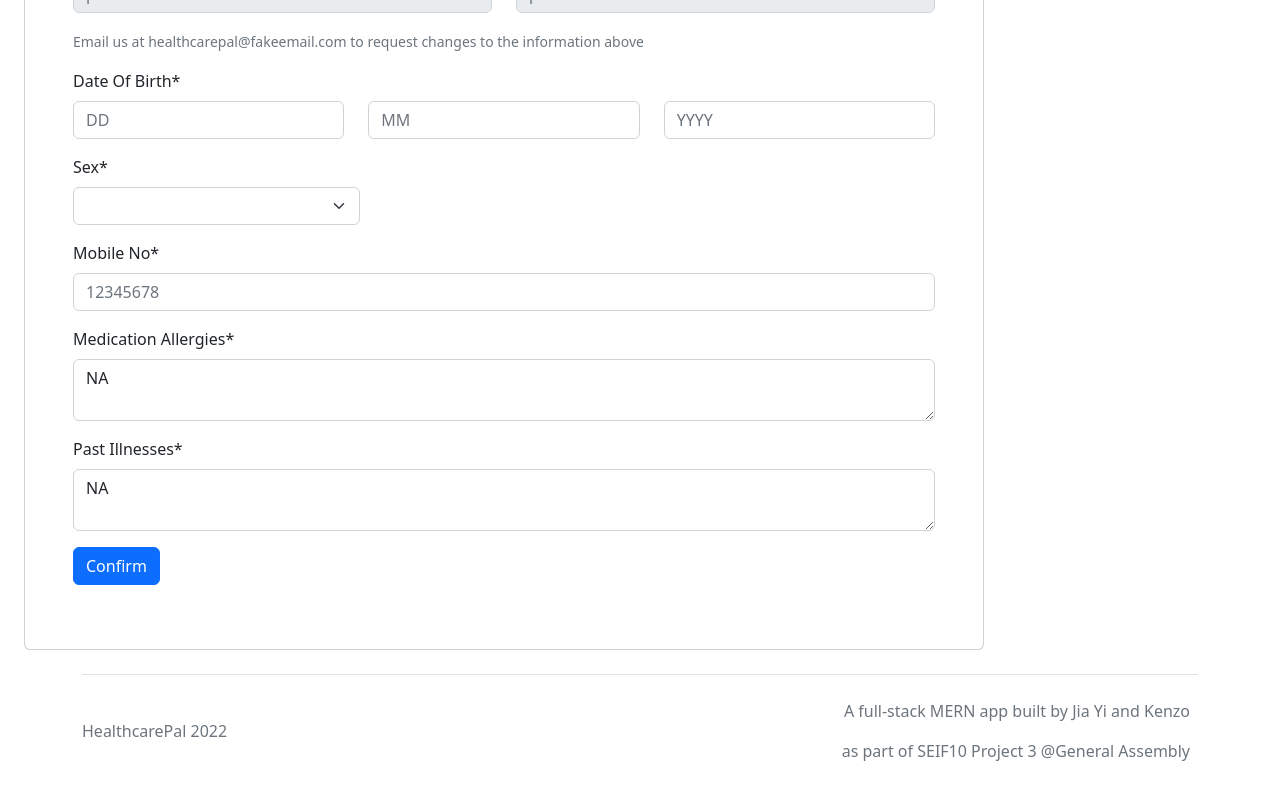
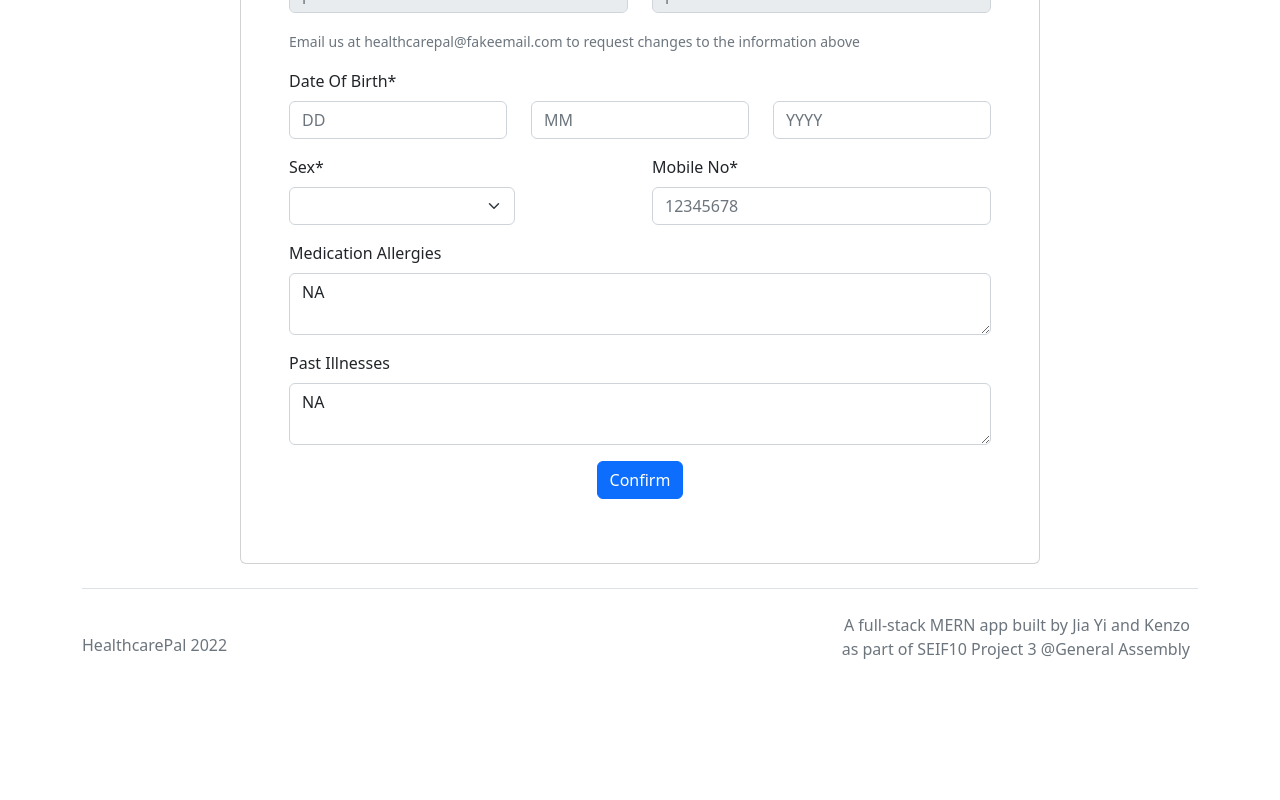
Before and after one commit to kenzonagari/SEIF10-Project3, a React (Vite) app in the folder apps/client/: page /createProfile in a window 1280 px wide. Shown: the part 370-1170 px from the top of the page. After the commit the page ends 1095 px from the top, so only its background shows below. Built offline with nearby package versions, Linux system fonts and the light colour scheme.

Commit message:
centered html elements

```diff
--- a/apps/client/src/pages/Footer.jsx
+++ b/apps/client/src/pages/Footer.jsx
@@ -6,8 +6,8 @@ export default function Footer () {
                 <p className="col-md-4 mb-0 text-muted">HealthcarePal 2022</p>
 
                 <ul className="d-flex flex-wrap nav col-md-4 justify-content-end">
-                    <li className="nav-item"><a className="nav-link px-2 text-muted">A full-stack MERN app built by Jia Yi and Kenzo</a></li>
-                    <li className="nav-item"><a className="nav-link px-2 text-muted">as part of SEIF10 Project 3 @General Assembly</a></li>
+                    <li className="nav-item"><a className="nav-link px-2 text-muted text-end">A full-stack MERN app built by Jia Yi and Kenzo as part of SEIF10 Project 3 @General Assembly</a></li>
+                    <li className="nav-item"><a className="nav-link px-2 text-muted"></a></li>
                 </ul>
             </footer>
         </div>
--- a/apps/client/src/pages/users/CreateProfile.jsx
+++ b/apps/client/src/pages/users/CreateProfile.jsx
@@ -30,9 +30,9 @@ export default function CreateProfile () {
     }
 
     return(
-        <div className="card m-4 p-5" style={{ width: "60rem" }}>
+        <div className="card m-4 p-5 mx-auto" style={{ width: "50rem" }}>
 
-            <div className="mb-3">
+            <div className="mb-3 text-center">
                 <h1>Complete Your Profile</h1>
             </div>
 
@@ -89,7 +89,9 @@ export default function CreateProfile () {
                     </div>
                 </div>
 
-                <div className="form-group col-md-4 mb-3">
+                <div className='row'>
+                    <div className='col'>
+                        <div className="form-group col-md-8 mb-3">
                             <label className='form-label'>Sex*</label>
                             <select className="form-select mb-3" id="sex" name="sex" required>
                                 <option value=""></option>
@@ -98,23 +100,26 @@ export default function CreateProfile () {
                                 <option value="nonbinary">Non-Binary</option>
                             </select>
                         </div>
-
-                <div className="mb-3">
+                    </div>
+                    <div className='col'>
+                        <div className="mb-3 md-10">
                             <Form.Label>Mobile No*</Form.Label>
                             <Form.Control type="text" id="mobile" name="mobile" placeholder="12345678" required/>
                         </div>
+                    </div>
+                </div>
 
                 <div className="mb-3">
-                    <Form.Label>Medication Allergies*</Form.Label>
+                    <Form.Label>Medication Allergies</Form.Label>
                     <textarea className="form-control" type="text" id="medAllergies" name="medAllergies" defaultValue="NA" />
                 </div>
 
                 <div className="mb-3">
-                    <Form.Label>Past Illnesses*</Form.Label>
+                    <Form.Label>Past Illnesses</Form.Label>
                     <textarea className="form-control" type="text" id="pastIllnesses" name="pastIllnesses" defaultValue="NA" />
                 </div>
 
-                <div className="mb-3">
+                <div className="mb-3 text-center">
                     <Button variant="primary" type="submit" disabled={false}>
                         Confirm
                     </Button>
--- a/apps/client/src/pages/users/Signin.jsx
+++ b/apps/client/src/pages/users/Signin.jsx
@@ -59,27 +59,27 @@ export default function Signin () {
     }
 
     const warningPopup =
-        <div id="passwordHelpBlock" className="form-text ">
+        <div id="passwordHelpBlock" className="form-text text-danger">
             {   error === warningText.emailNotFound ? error :
                 error === warningText.incorrectPassword ? error : ""
             }
         </div>;
 
     return(
-        <div className="card m-4 p-4" style={{ width: "30rem" }}>
+        <div className="card m-4 p-4 mx-auto" style={{ width: "30rem" }}>
 
-            <div className="mb-3">
+            <div className="mb-3 text-center">
                 <h1>Sign In</h1>
             </div>
 
             <Form onSubmit={handleSubmit}>
                 <div className="mb-3">
-                    <Form.Label>Email Address or Username</Form.Label>
+                    <Form.Label>Email Address or Username*</Form.Label>
                     <Form.Control type="text" id="email" name="email" placeholder="Enter email address or username" required/>
                 </div>
 
                 <div className="mb-3">
-                    <Form.Label>Password</Form.Label>
+                    <Form.Label>Password*</Form.Label>
                     <Form.Control type="password" id="password" name="password" placeholder="Enter password" required/>
                 </div>
 
@@ -88,13 +88,13 @@ export default function Signin () {
                     {error === warningText.incorrectPassword ? warningPopup : ""}
                 </div>
 
-                <div className="mb-3">
+                <div className="mb-3 text-center">
                     <Button variant="primary" type="submit" disabled={disableButton}>
                         Sign In
                     </Button>
                 </div>
             </Form>
-            <p>Don't have an account? <a href="/signup" onClick={handleClick}>Sign up here.</a></p>
+            <p className="mb-3 text-center">Don't have an account? <a href="/signup" onClick={handleClick}>Sign up here.</a></p>
         </div>
     )
 }
--- a/apps/client/src/pages/users/Signup.jsx
+++ b/apps/client/src/pages/users/Signup.jsx
@@ -59,6 +59,7 @@ export default function Signup () {
                     } else
                     if(data.msg === "Sign up successful"){
                         setError("");
+                        navigate("/createprofile");
                         return;
                     }
                     setDisableButton(false);
@@ -71,7 +72,7 @@ export default function Signup () {
     }
 
     const warningPopup =
-        <div id="passwordHelpBlock" className="form-text ">
+        <div id="passwordHelpBlock" className="form-text text-danger">
             {error === warningText.usernameTooShort ? error :
                 error === warningText.passwordMatch ? error :
                 error === warningText.usernameTaken ? error :
@@ -80,9 +81,9 @@ export default function Signup () {
         </div>;
 
     return(
-        <div className="card m-4 p-4" style={{ width: "35rem" }}>
+        <div className="card m-4 p-4 mx-auto" style={{ width: "35rem" }}>
 
-            <div className="mb-3">
+            <div className="mb-3 text-center">
                 <h1>Sign Up</h1>
             </div>
 
@@ -132,14 +133,14 @@ export default function Signup () {
                     {error === warningText.passwordMatch ? warningPopup : ""}
                 </div>
 
-                <div className="mb-3">
+                <div className="mb-3 text-center">
                     <Button variant="primary" type="submit" disabled={disableButton}>
                         Sign Up
                     </Button>
                 </div>
 
             </Form>
-            <p>Already have an account? <a href="/signin">Sign in here.</a></p>
+            <p className="mb-3 text-center">Already have an account? <a href="/signin">Sign in here.</a></p>
         </div>
     )
 }
```
Lines whose indentation alone changed are shown as unchanged.
